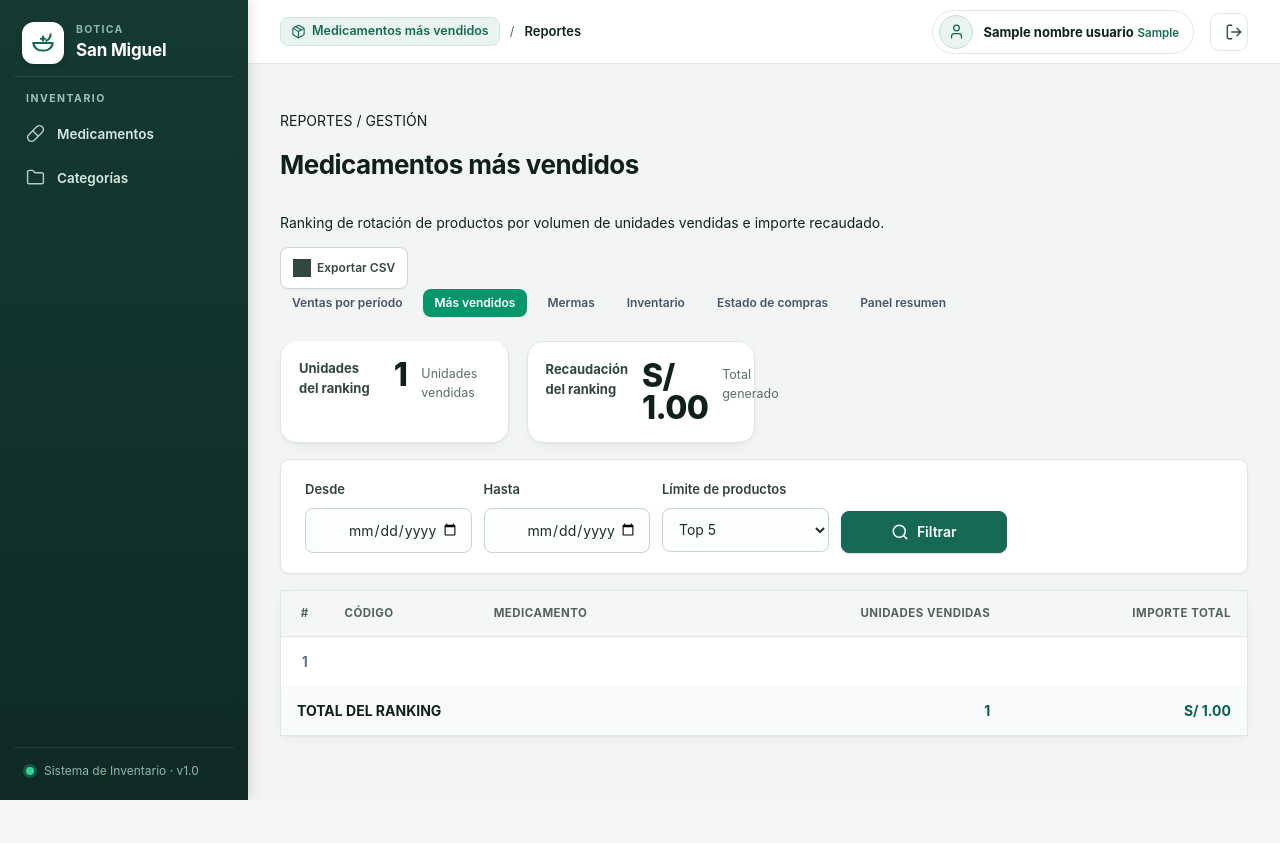
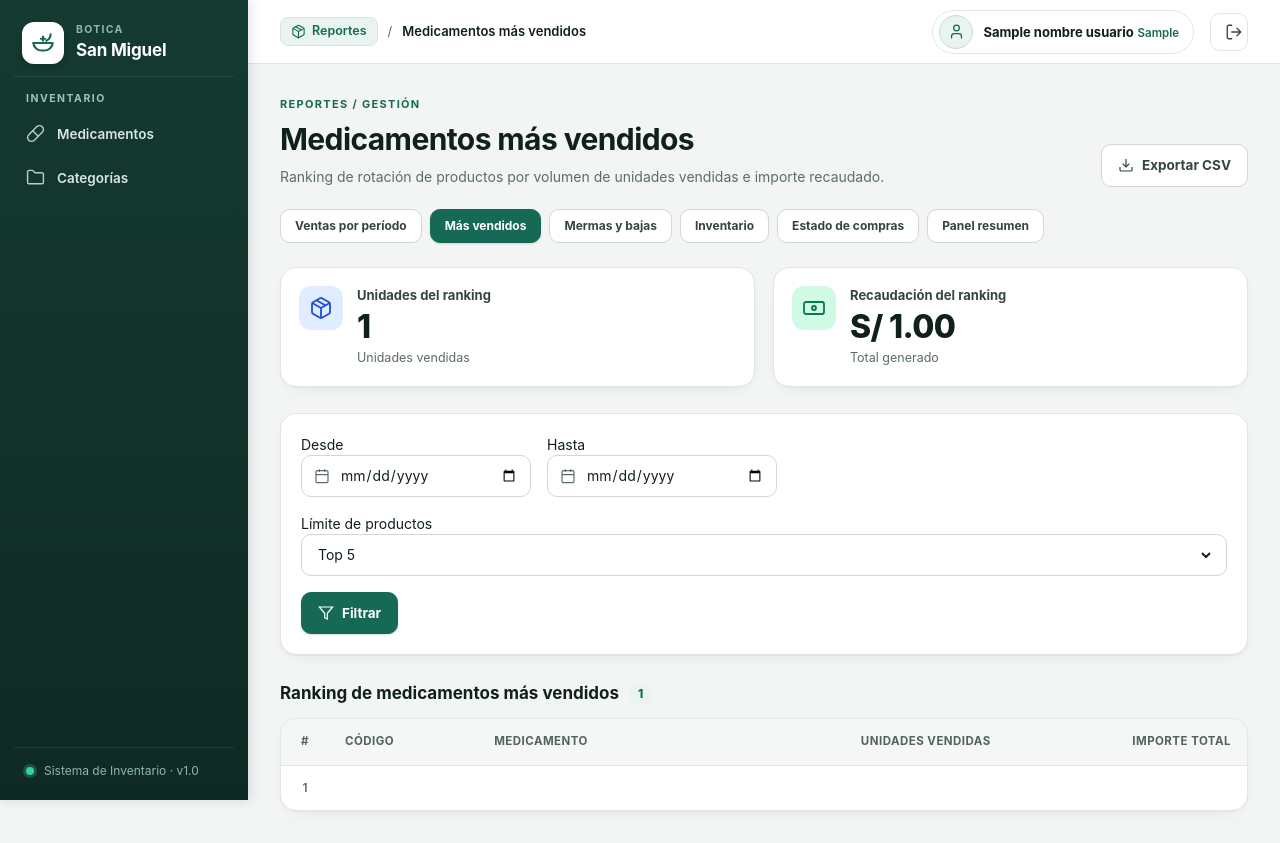
Before and after one commit to AnthonyLitz75/botica-san-miguel, a Spring app: template src/main/resources/templates/reportes/mas-vendidos.html in a window 1280 px wide. Before the commit the page ends 800 px from the top, so only its background shows below. Run offline with Thymeleaf, Linux system fonts and the light colour scheme; the template is opened without the code that fills it: most values are stand-ins (such as "Sample title", 1, 10 or a date in 2020); data that the repository does not hold is empty; some of the project's set-up classes (security, data sources, template engines, error pages and the like) are left out, and stand-ins take their place; database files in the repository are not loaded; some libraries are stand-ins or nearby versions.

Commit message:
reportes: unificar fragmentos de cabecera, pestañas y kpis compartidos

```diff
--- /dev/null
+++ b/src/main/resources/templates/fragmentos/reportes.html
@@ -0,0 +1,87 @@
+<!DOCTYPE html>
+<html lang="es" xmlns:th="http://www.thymeleaf.org">
+<head>
+    <title>Fragmentos Reportes | Botica San Miguel</title>
+</head>
+<body>
+
+    <!-- (a) Cabecera de reporte: etiqueta superior, título, subtítulo y botón Exportar CSV a la derecha -->
+    <div th:fragment="cabecera(titulo, subtitulo, csvUrl)" class="head">
+        <div>
+            <div class="eyebrow">REPORTES / GESTIÓN</div>
+            <h1 th:text="${titulo}">Reporte</h1>
+            <div class="sub" th:text="${subtitulo}">Descripción del reporte.</div>
+        </div>
+        <div class="flex items-center gap-3" th:if="${csvUrl != null}">
+            <a th:href="${csvUrl}" class="btn s">
+                <svg class="ico" width="16" height="16" viewBox="0 0 24 24" fill="none" stroke="currentColor" stroke-width="1.8" aria-hidden="true">
+                    <path d="M21 15v4a2 2 0 0 1-2 2H5a2 2 0 0 1-2-2v-4"/><path d="m7 10 5 5 5-5M12 15V3"/>
+                </svg>
+                <span>Exportar CSV</span>
+            </a>
+        </div>
+    </div>
+
+    <!-- (b) Subnavegación de reportes: pestañas unificadas -->
+    <div th:fragment="pestanas(activa)" class="flex items-center gap-2 mb-6 flex-wrap">
+        <a th:href="@{/reportes/ventas}" class="btn text-xs py-2 px-3.5" th:classappend="${activa == 'ventas' ? 'p' : 's'}">Ventas por período</a>
+        <a th:href="@{/reportes/mas-vendidos}" class="btn text-xs py-2 px-3.5" th:classappend="${activa == 'mas-vendidos' ? 'p' : 's'}">Más vendidos</a>
+        <a th:href="@{/reportes/mermas}" class="btn text-xs py-2 px-3.5" th:classappend="${activa == 'mermas' ? 'p' : 's'}">Mermas y bajas</a>
+        <a th:href="@{/reportes/inventario}" class="btn text-xs py-2 px-3.5" th:classappend="${activa == 'inventario' ? 'p' : 's'}">Inventario</a>
+        <a th:href="@{/reportes/compras}" class="btn text-xs py-2 px-3.5" th:classappend="${activa == 'compras' ? 'p' : 's'}">Estado de compras</a>
+        <a th:href="@{/reportes/panel}" class="btn text-xs py-2 px-3.5" th:classappend="${activa == 'panel' ? 'p' : 's'}">Panel resumen</a>
+    </div>
+
+    <!-- (c) Tarjeta KPI unificada -->
+    <div th:fragment="kpi(iconoTipo, claseIcono, etiqueta, valor, nota, claseValor)" class="card kpi">
+        <div class="ic" th:classappend="${claseIcono != null ? claseIcono : 't-ok'}">
+            <!-- Icono según iconoTipo -->
+            <svg th:if="${iconoTipo == 'recaudado' or iconoTipo == 'dinero'}" width="24" height="24" viewBox="0 0 24 24" fill="none" stroke="currentColor" stroke-width="1.8" aria-hidden="true">
+                <rect x="2" y="6" width="20" height="12" rx="2"/><circle cx="12" cy="12" r="2"/><path d="M6 12h.01M18 12h.01"/>
+            </svg>
+            <svg th:if="${iconoTipo == 'subtotal' or iconoTipo == 'recibo'}" width="24" height="24" viewBox="0 0 24 24" fill="none" stroke="currentColor" stroke-width="1.8" aria-hidden="true">
+                <path d="M4 2v20l2-1 2 1 2-1 2 1 2-1 2 1 2-1 2 1V2l-2 1-2-1-2 1-2-1-2 1-2-1-2 1Z"/><path d="M16 8h-6a2 2 0 1 0 0 4h4a2 2 0 1 1 0 4H8"/><path d="M12 17.5v-11"/>
+            </svg>
+            <svg th:if="${iconoTipo == 'descuentos' or iconoTipo == 'filtro'}" width="24" height="24" viewBox="0 0 24 24" fill="none" stroke="currentColor" stroke-width="1.8" aria-hidden="true">
+                <path d="M22 3H2l8 9.46V19l4 2v-8.54z"/>
+            </svg>
+            <svg th:if="${iconoTipo == 'paquete' or iconoTipo == 'unidades' or iconoTipo == 'inventario'}" width="24" height="24" viewBox="0 0 24 24" fill="none" stroke="currentColor" stroke-width="1.8" aria-hidden="true">
+                <path d="m7.5 4.27 9 5.15"/><path d="M21 8a2 2 0 0 0-1-1.73l-7-4a2 2 0 0 0-2 0l-7 4A2 2 0 0 0 3 8v8a2 2 0 0 0 1 1.73l7 4a2 2 0 0 0 2 0l7-4A2 2 0 0 0 21 16Z"/><path d="m3.3 7 8.7 5 8.7-5M12 22V12"/>
+            </svg>
+            <svg th:if="${iconoTipo == 'baja' or iconoTipo == 'merma'}" width="24" height="24" viewBox="0 0 24 24" fill="none" stroke="currentColor" stroke-width="1.8" aria-hidden="true">
+                <circle cx="12" cy="12" r="10"/><line x1="8" y1="12" x2="16" y2="12"/>
+            </svg>
+            <svg th:if="${iconoTipo == 'alerta'}" width="24" height="24" viewBox="0 0 24 24" fill="none" stroke="currentColor" stroke-width="1.8" aria-hidden="true">
+                <circle cx="12" cy="12" r="10"/><line x1="12" y1="8" x2="12" y2="12"/><line x1="12" y1="16" x2="12.01" y2="16"/>
+            </svg>
+            <svg th:if="${iconoTipo == 'reloj' or iconoTipo == 'vencimiento'}" width="24" height="24" viewBox="0 0 24 24" fill="none" stroke="currentColor" stroke-width="1.8" aria-hidden="true">
+                <circle cx="12" cy="12" r="10"/><polyline points="12 6 12 12 16 14"/>
+            </svg>
+            <svg th:if="${iconoTipo == 'ordenes' or iconoTipo == 'compras'}" width="24" height="24" viewBox="0 0 24 24" fill="none" stroke="currentColor" stroke-width="1.8" aria-hidden="true">
+                <rect x="8" y="2" width="8" height="4" rx="1"/><path d="M16 4h2a2 2 0 0 1 2 2v14a2 2 0 0 1-2 2H6a2 2 0 0 1-2-2V6a2 2 0 0 1 2-2h2"/><path d="M12 11h4M12 16h4M8 11h.01M8 16h.01"/>
+            </svg>
+            <svg th:if="${iconoTipo == 'check' or iconoTipo == 'recibida'}" width="24" height="24" viewBox="0 0 24 24" fill="none" stroke="currentColor" stroke-width="1.8" aria-hidden="true">
+                <circle cx="12" cy="12" r="10"/><path d="m9 12 2 2 4-4"/>
+            </svg>
+            <svg th:if="${iconoTipo == 'cancelada' or iconoTipo == 'x'}" width="24" height="24" viewBox="0 0 24 24" fill="none" stroke="currentColor" stroke-width="1.8" aria-hidden="true">
+                <circle cx="12" cy="12" r="10"/><line x1="15" y1="9" x2="9" y2="15"/><line x1="9" y1="9" x2="15" y2="15"/>
+            </svg>
+            <svg th:if="${iconoTipo == 'chart' or iconoTipo == 'grafico'}" width="24" height="24" viewBox="0 0 24 24" fill="none" stroke="currentColor" stroke-width="1.8" aria-hidden="true">
+                <line x1="12" y1="20" x2="12" y2="10"/><line x1="18" y1="20" x2="18" y2="4"/><line x1="6" y1="20" x2="6" y2="16"/>
+            </svg>
+            <svg th:if="${iconoTipo == 'tarjeta' or iconoTipo == 'credit-card'}" width="24" height="24" viewBox="0 0 24 24" fill="none" stroke="currentColor" stroke-width="1.8" aria-hidden="true">
+                <rect width="20" height="14" x="2" y="5" rx="2"/><line x1="2" x2="22" y1="10" y2="10"/>
+            </svg>
+            <svg th:if="${iconoTipo == 'camion' or iconoTipo == 'proveedor'}" width="24" height="24" viewBox="0 0 24 24" fill="none" stroke="currentColor" stroke-width="1.8" aria-hidden="true">
+                <path d="M14 18V6a2 2 0 0 0-2-2H4a2 2 0 0 0-2 2v11a1 1 0 0 0 1 1h2"/><path d="M15 18H9"/><path d="M19 18h2a1 1 0 0 0 1-1v-3.65a1 1 0 0 0-.22-.624l-3.48-4.35A1 1 0 0 0 17.52 8H14"/><circle cx="17" cy="18" r="2"/><circle cx="7" cy="18" r="2"/>
+            </svg>
+        </div>
+        <div>
+            <div class="t" th:text="${etiqueta}">Etiqueta</div>
+            <div class="n" th:classappend="${claseValor}" style="white-space: nowrap;" th:text="${valor}">0</div>
+            <div class="d" th:text="${nota}">Nota</div>
+        </div>
+    </div>
+
+</body>
+</html>
--- a/src/main/resources/templates/reportes/mas-vendidos.html
+++ b/src/main/resources/templates/reportes/mas-vendidos.html
@@ -9,115 +9,110 @@
     <a class="saltar-contenido" href="#contenido">Ir al contenido</a>
     <aside th:replace="~{fragmentos/navegacion :: lateral('Reportes')}"></aside>
     <div class="inventario-area">
-        <header th:replace="~{fragmentos/navegacion :: cabecera('Reportes', 'Medicamentos más vendidos')}"></header>
+        <header th:replace="~{fragmentos/navegacion :: cabecera('Medicamentos más vendidos', 'Reportes')}"></header>
         <main id="contenido" class="inventario-contenido">
 
-            <div class="inventario-titulo">
-                <div>
-                    <p class="seccion-etiqueta">REPORTES / GESTIÓN</p>
-                    <h1>Medicamentos más vendidos</h1>
-                    <p class="clientes-intro">Ranking de rotación de productos por volumen de unidades vendidas e importe recaudado.</p>
-                </div>
-                <div class="flex gap-2">
-                    <a th:href="@{/reportes/mas-vendidos.csv(desde=${filtro.desde()}, hasta=${filtro.hasta()}, limite=${filtro.limite()})}"
-                        class="inventario-boton boton-secundario text-xs flex items-center gap-1.5 py-2 px-3 shadow-sm hover:shadow transition-all duration-150">
-                        <span class="icono icono-file-text" aria-hidden="true"></span>
-                        <span>Exportar CSV</span>
-                    </a>
-                </div>
-            </div>
+            <div th:replace="~{fragmentos/reportes :: cabecera('Medicamentos más vendidos', 'Ranking de rotación de productos por volumen de unidades vendidas e importe recaudado.', @{/reportes/mas-vendidos.csv(desde=${filtro.desde()}, hasta=${filtro.hasta()}, limite=${filtro.limite()})})}"></div>
 
-            <!-- Subnavegación de reportes -->
-            <nav class="flex flex-wrap gap-2 mb-4 border-b border-slate-200 pb-2 text-xs font-semibold" aria-label="Secciones de reportes">
-                <a th:href="@{/reportes/ventas}" class="px-3 py-1.5 rounded-lg text-slate-600 hover:bg-slate-100">Ventas por período</a>
-                <a th:href="@{/reportes/mas-vendidos}" class="px-3 py-1.5 rounded-lg bg-emerald-600 text-white shadow-sm">Más vendidos</a>
-                <a th:href="@{/reportes/mermas}" class="px-3 py-1.5 rounded-lg text-slate-600 hover:bg-slate-100">Mermas</a>
-                <a th:href="@{/reportes/inventario}" class="px-3 py-1.5 rounded-lg text-slate-600 hover:bg-slate-100">Inventario</a>
-                <a th:href="@{/reportes/compras}" class="px-3 py-1.5 rounded-lg text-slate-600 hover:bg-slate-100">Estado de compras</a>
-                <a th:href="@{/reportes/panel}" class="px-3 py-1.5 rounded-lg text-slate-600 hover:bg-slate-100">Panel resumen</a>
-            </nav>
+            <!-- Subnavegación de reportes unificada -->
+            <div th:replace="~{fragmentos/reportes :: pestanas('mas-vendidos')}"></div>
 
             <div class="aviso-operacion aviso-error shadow-sm mb-4" th:if="${error != null}" role="alert">
                 <span class="icono icono-circle-alert" aria-hidden="true"></span>
                 <span th:text="${error}">Error en los filtros.</span>
             </div>
 
-            <section class="alertas-metricas mb-4" aria-label="Totales del ranking">
-                <article class="alerta-metrica metrica-preventiva">
-                    <span class="alerta-metrica-etiqueta">Unidades del ranking</span>
-                    <strong th:text="${totalUnidades}">0</strong>
-                    <span>Unidades vendidas</span>
-                </article>
-                <article class="alerta-metrica metrica-info">
-                    <span class="alerta-metrica-etiqueta">Recaudación del ranking</span>
-                    <strong th:text="${'S/ ' + #numbers.formatDecimal(totalVendido, 1, 'COMMA', 2, 'POINT')}">S/ 0.00</strong>
-                    <span>Total generado</span>
-                </article>
-            </section>
+            <!-- KPIs de Totales -->
+            <div class="kpis" style="grid-template-columns: repeat(auto-fit, minmax(260px, 1fr));">
+                <div th:replace="~{fragmentos/reportes :: kpi('unidades', 't-blue', 'Unidades del ranking', ${totalUnidades}, 'Unidades vendidas', null)}"></div>
+                <div th:replace="~{fragmentos/reportes :: kpi('recaudado', 't-ok', 'Recaudación del ranking', ${'S/ ' + #numbers.formatDecimal(totalVendido, 1, 'COMMA', 2, 'POINT')}, 'Total generado', null)}"></div>
+            </div>
 
-            <form class="inventario-filtros mb-4" th:action="@{/reportes/mas-vendidos}" method="get" role="search" aria-label="Filtro del reporte">
-                <div class="grid grid-cols-1 sm:grid-cols-4 gap-3 w-full">
-                    <div>
+            <!-- Filtros del reporte -->
+            <div class="card pad mb-6">
+                <form th:action="@{/reportes/mas-vendidos}" method="get" role="search" aria-label="Filtro del reporte">
+                    <div class="flex items-end gap-4 flex-wrap">
+                        <div class="w-full sm:w-[230px]">
                             <label for="desde">Desde</label>
-                        <input type="date" id="desde" name="desde" th:value="${filtro.desde()}">
+                            <div class="inp">
+                                <svg class="ico text-ink-3 flex-none" width="16" height="16" viewBox="0 0 24 24" fill="none" stroke="currentColor" stroke-width="1.8" aria-hidden="true">
+                                    <rect x="3" y="4" width="18" height="18" rx="2"/><path d="M16 2v4M8 2v4M3 10h18"/>
+                                </svg>
+                                <input type="date" id="desde" name="desde" th:value="${filtro.desde()}" class="w-full bg-transparent border-0 focus:outline-none text-ink font-semibold">
                             </div>
-                    <div>
+                        </div>
+                        <div class="w-full sm:w-[230px]">
                             <label for="hasta">Hasta</label>
-                        <input type="date" id="hasta" name="hasta" th:value="${filtro.hasta()}">
+                            <div class="inp">
+                                <svg class="ico text-ink-3 flex-none" width="16" height="16" viewBox="0 0 24 24" fill="none" stroke="currentColor" stroke-width="1.8" aria-hidden="true">
+                                    <rect x="3" y="4" width="18" height="18" rx="2"/><path d="M16 2v4M8 2v4M3 10h18"/>
+                                </svg>
+                                <input type="date" id="hasta" name="hasta" th:value="${filtro.hasta()}" class="w-full bg-transparent border-0 focus:outline-none text-ink font-semibold">
                             </div>
-                    <div>
+                        </div>
+                        <div class="w-full sm:w-[200px]">
                             <label for="limite">Límite de productos</label>
-                        <select id="limite" name="limite">
+                            <div class="inp">
+                                <select id="limite" name="limite" class="w-full bg-transparent border-0 focus:outline-none text-ink font-semibold" style="height:42px;">
                                     <option value="5" th:selected="${filtro.limite() == 5}">Top 5</option>
                                     <option value="10" th:selected="${filtro.limite() == 10 || filtro.limite() == null}">Top 10</option>
                                     <option value="20" th:selected="${filtro.limite() == 20}">Top 20</option>
                                     <option value="50" th:selected="${filtro.limite() == 50}">Top 50</option>
                                 </select>
                             </div>
-                    <div class="flex items-end">
-                        <button type="submit" class="inventario-boton boton-principal w-full">
-                            <span class="icono icono-search" aria-hidden="true"></span>Filtrar
+                        </div>
+                        <div>
+                            <button type="submit" class="btn p" style="height:42px;">
+                                <svg class="ico" width="16" height="16" viewBox="0 0 24 24" fill="none" stroke="currentColor" stroke-width="1.8" aria-hidden="true">
+                                    <path d="M22 3H2l8 9.46V19l4 2v-8.54z"/>
+                                </svg>
+                                <span>Filtrar</span>
                             </button>
                         </div>
                     </div>
                 </form>
+            </div>
 
-            <div class="inventario-tabla-contenedor">
-                <table class="inventario-tabla" aria-label="Ranking de medicamentos más vendidos">
+            <!-- Tabla de datos -->
+            <div class="sec">
+                <h2>Ranking de medicamentos más vendidos</h2>
+                <span class="cnt" th:text="${#lists.size(reporte)}">0</span>
+            </div>
+
+            <div class="card overflow-hidden">
+                <div class="overflow-x-auto">
+                    <table>
                         <thead>
                             <tr>
-                            <th scope="col" class="w-12 text-center">#</th>
+                                <th scope="col" class="c w-12">#</th>
                                 <th scope="col">Código</th>
                                 <th scope="col">Medicamento</th>
-                            <th scope="col" class="text-right">Unidades vendidas</th>
-                            <th scope="col" class="text-right">Importe total</th>
+                                <th scope="col" class="r">Unidades vendidas</th>
+                                <th scope="col" class="r">Importe total</th>
                             </tr>
                         </thead>
                         <tbody>
                             <tr th:if="${#lists.isEmpty(reporte)}">
-                            <td colspan="5" class="texto-vacio text-center py-6 text-slate-500">
-                                No se encontraron ventas para los criterios seleccionados.
+                                <td colspan="5" class="text-center py-12 text-ink-3">
+                                    <svg class="mx-auto text-slate-300 mb-2" width="44" height="44" viewBox="0 0 24 24" fill="none" stroke="currentColor" stroke-width="1.5" aria-hidden="true">
+                                        <circle cx="12" cy="12" r="10"/><path d="m9 12 2 2 4-4"/>
+                                    </svg>
+                                    <p class="text-sm font-semibold text-ink-2">No se encontraron ventas para los criterios seleccionados.</p>
                                 </td>
                             </tr>
-                        <tr th:each="fila, stat : ${reporte}">
-                            <td class="text-center font-bold text-slate-500" th:text="${stat.count}">1</td>
-                            <td class="font-mono text-xs text-slate-600" th:text="${fila.codigo()}">MED-001</td>
-                            <td class="font-medium text-slate-800" th:text="${fila.nombre()}">Paracetamol 500mg</td>
-                            <td class="text-right font-bold text-emerald-700" th:text="${fila.unidadesVendidas()}">10</td>
-                            <td class="text-right font-medium text-slate-700" th:text="${'S/ ' + #numbers.formatDecimal(fila.totalVendido(), 1, 'COMMA', 2, 'POINT')}">S/ 0.00</td>
+                            <tr th:each="item, stat : ${reporte}">
+                                <td class="c text-xs text-ink-3 font-semibold" th:text="${stat.count}">1</td>
+                                <td class="font-mono text-xs font-semibold text-ink" th:text="${item.codigo()}">PAR-01</td>
+                                <td class="font-medium text-ink" th:text="${item.nombre()}">Paracetamol 500mg</td>
+                                <td class="r font-bold text-ink-2" th:text="${item.unidadesVendidas()}">45</td>
+                                <td class="r font-bold text-pine-800" th:text="${'S/ ' + #numbers.formatDecimal(item.totalVendido(), 1, 'COMMA', 2, 'POINT')}">S/ 90.00</td>
                             </tr>
                         </tbody>
-                    <tfoot th:if="${not #lists.isEmpty(reporte)}" class="bg-slate-50 font-bold border-t border-slate-300">
-                        <tr>
-                            <td colspan="3">TOTAL DEL RANKING</td>
-                            <td class="text-right text-emerald-800" th:text="${totalUnidades}">0</td>
-                            <td class="text-right text-emerald-800" th:text="${'S/ ' + #numbers.formatDecimal(totalVendido, 1, 'COMMA', 2, 'POINT')}">S/ 0.00</td>
-                        </tr>
-                    </tfoot>
                     </table>
                 </div>
-
+            </div>
         </main>
     </div>
 </body>
+
 </html>
```
Also changed, not shown: src/main/resources/templates/reportes/mermas.html (+59 -61 lines). Lines whose indentation alone changed are shown as unchanged.
